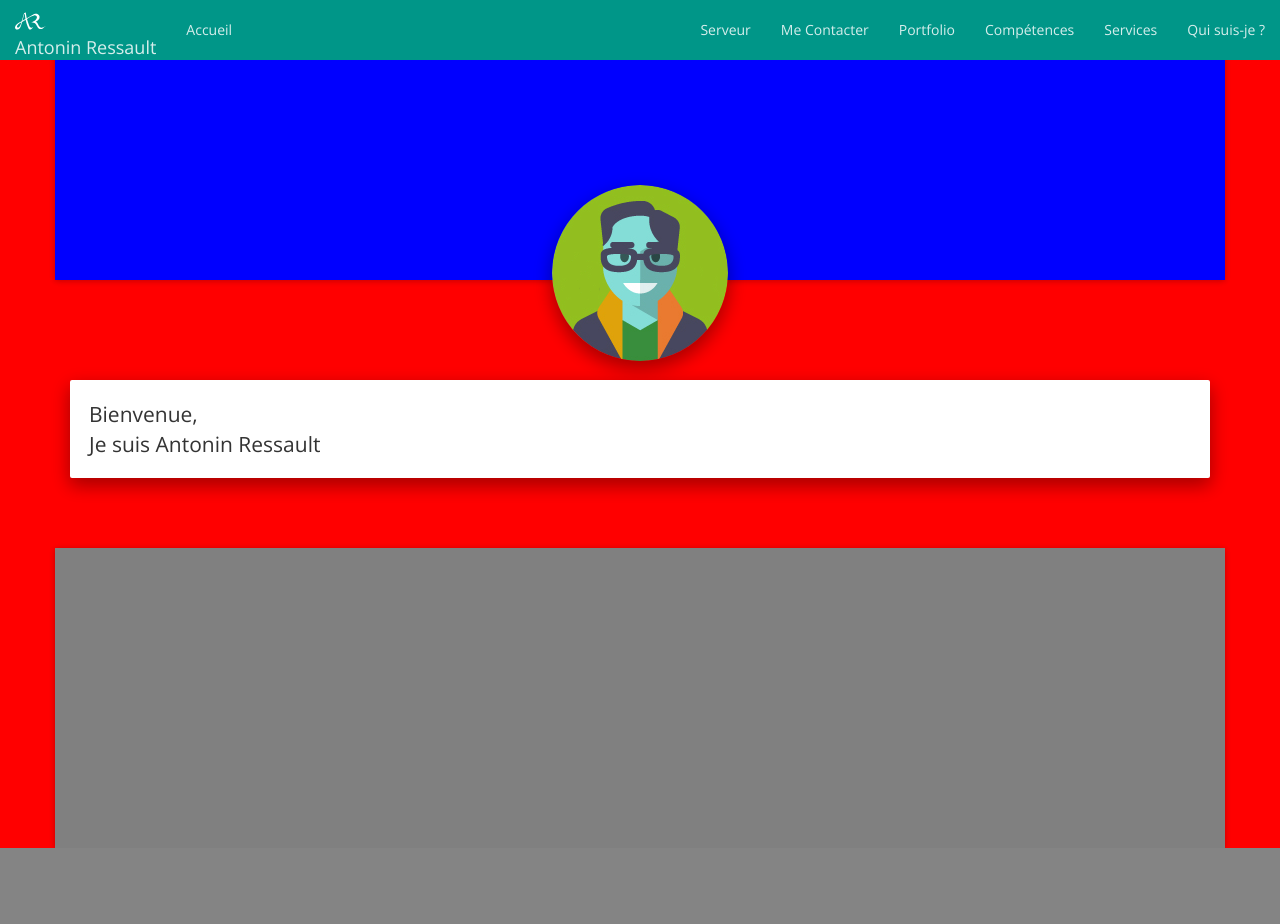
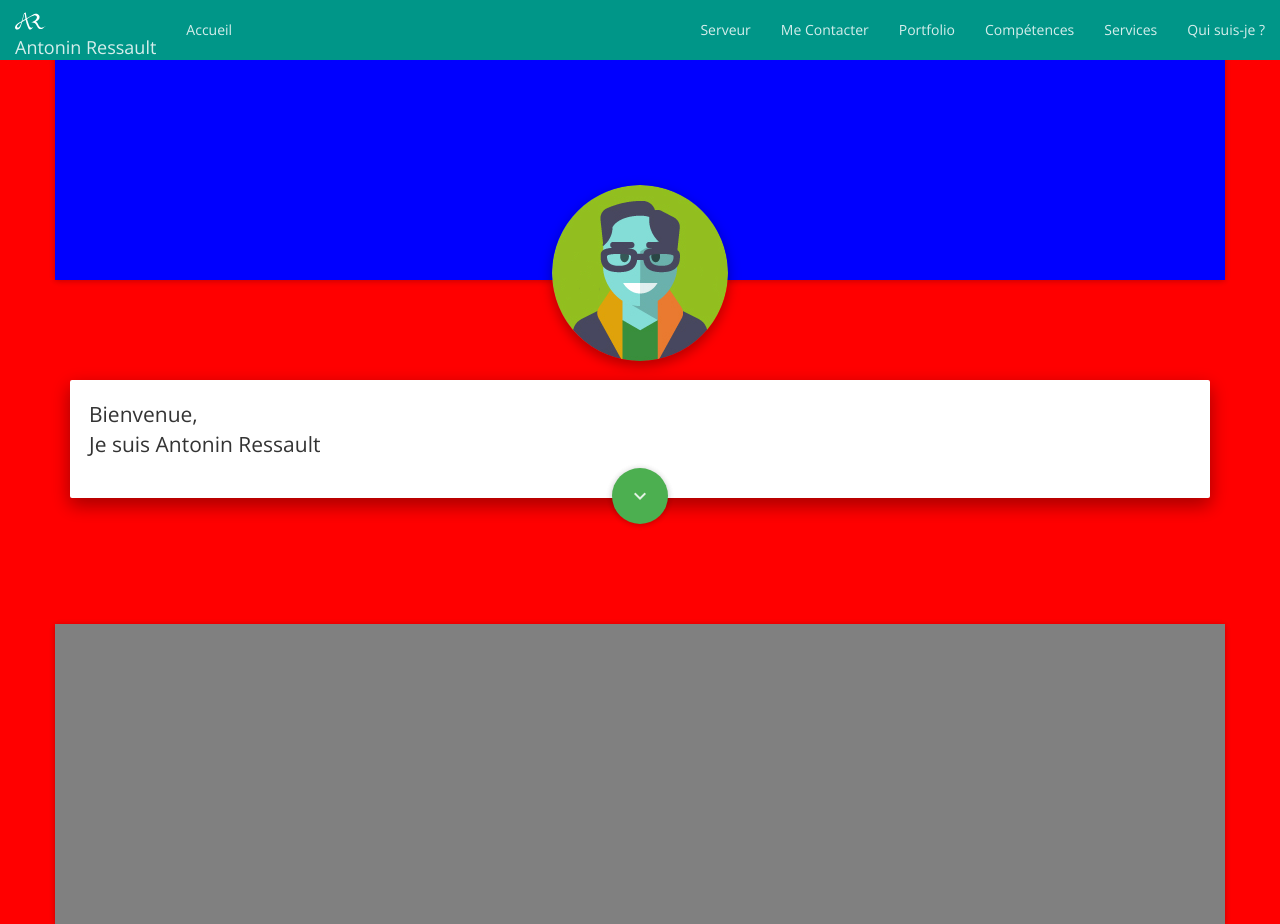
Before and after one commit to Ressault/Portfolio01, a PHP site: page / in a window 1280 px wide. Before the commit the page ends 848 px from the top, so only its background shows below. Run offline with PHP 8.4, Linux system fonts and the light colour scheme; some libraries are stand-ins or nearby versions.

Commit message:
button, card

```diff
--- a/css/style.css
+++ b/css/style.css
@@ -18,10 +18,8 @@ body {
 	padding-top: 135px;
 }
 
-
-
 #bio p {
-	margin-bottom: 0px !important;
+	margin-bottom: 20px !important;
 }
 
 .card-bio {
@@ -33,6 +31,12 @@ body {
 .navbar-fixed-top .navbar-collapse {
   max-height: 100%;}
 
+.position  {
+	margin-top: -50px;
+}
+
+
+
 
 .vertical-space-100 {
 	height: 100px;
--- a/index.html
+++ b/index.html
@@ -67,7 +67,7 @@
         <div class="row">
           <div class="col-xs-12 card-header shadow-z-1">
             <div id="profiler">
-              <img class="img-circle center-block shadow-z-2" src="images/profil.png" alt="Smiley face">
+              <img class="img-circle center-block shadow-z-1-hover" src="images/profil.png" alt="Smiley face">
             </div>
           </div>
         </div>
@@ -79,15 +79,29 @@
 <div id="PRESENTE">
       <div class="container">
         <div class="row">
-          <div class="col-xs-12">
+          <div class="col-xs-12 text-center">
             <div id="bio" class="jumbotron">
-              <p>Bienvenue,<br> Je suis Antonin Ressault</p>
+              <p class="text-left">Bienvenue,<br> Je suis Antonin Ressault</p>
             </div>
           </div>
         </div>
       </div>
 </div>
 
+
+      <div id="SUIVANT-BUTTON">
+        <div class="container">
+          <div class="row">
+            <div class="col-xs-12 text-center position">
+                <a href="#" class="btn btn-fab btn-raised btn-material-green">
+                <i class="mdi-navigation-expand-more"></i>
+                </a>
+            </div>
+          </div>
+        </div>
+      </div>
+
+<div class="vertical-space-50"></div>
 <div class="vertical-space-50"></div>
 
 <div id="BIO">
```
